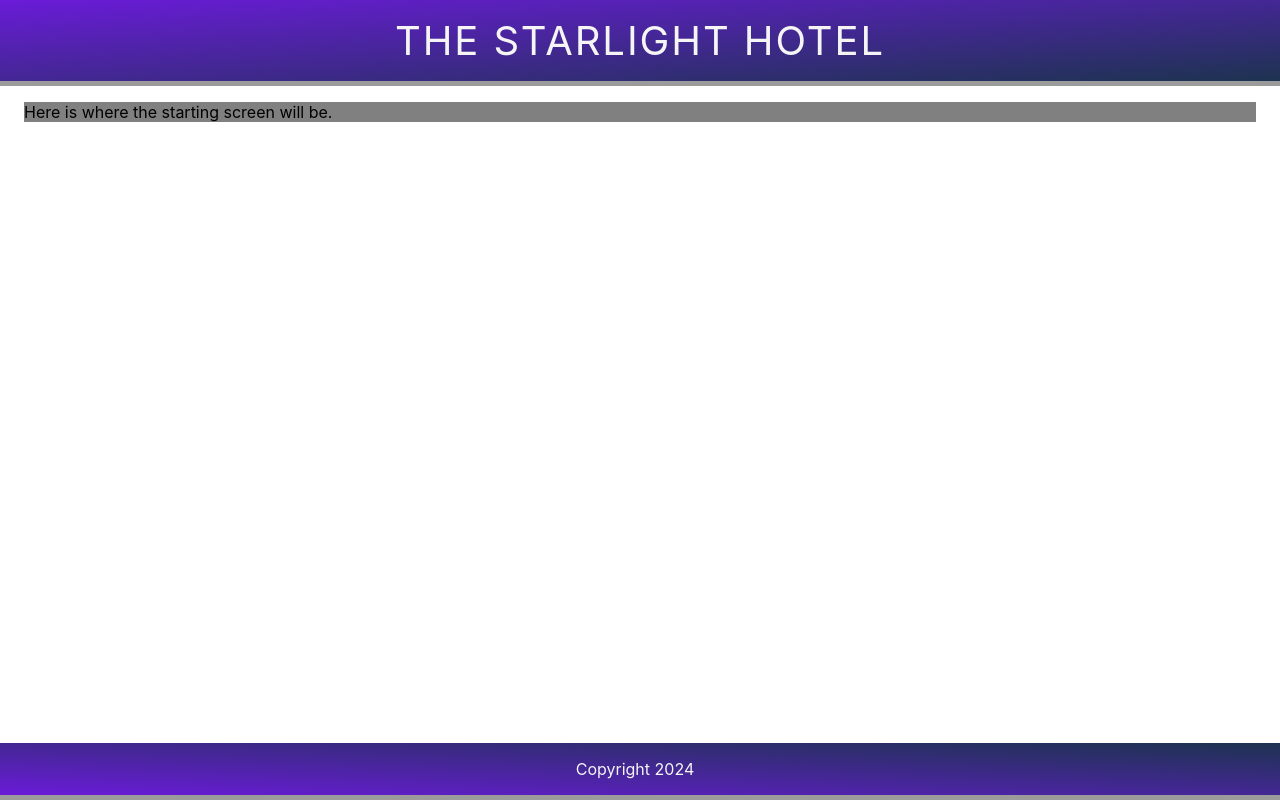
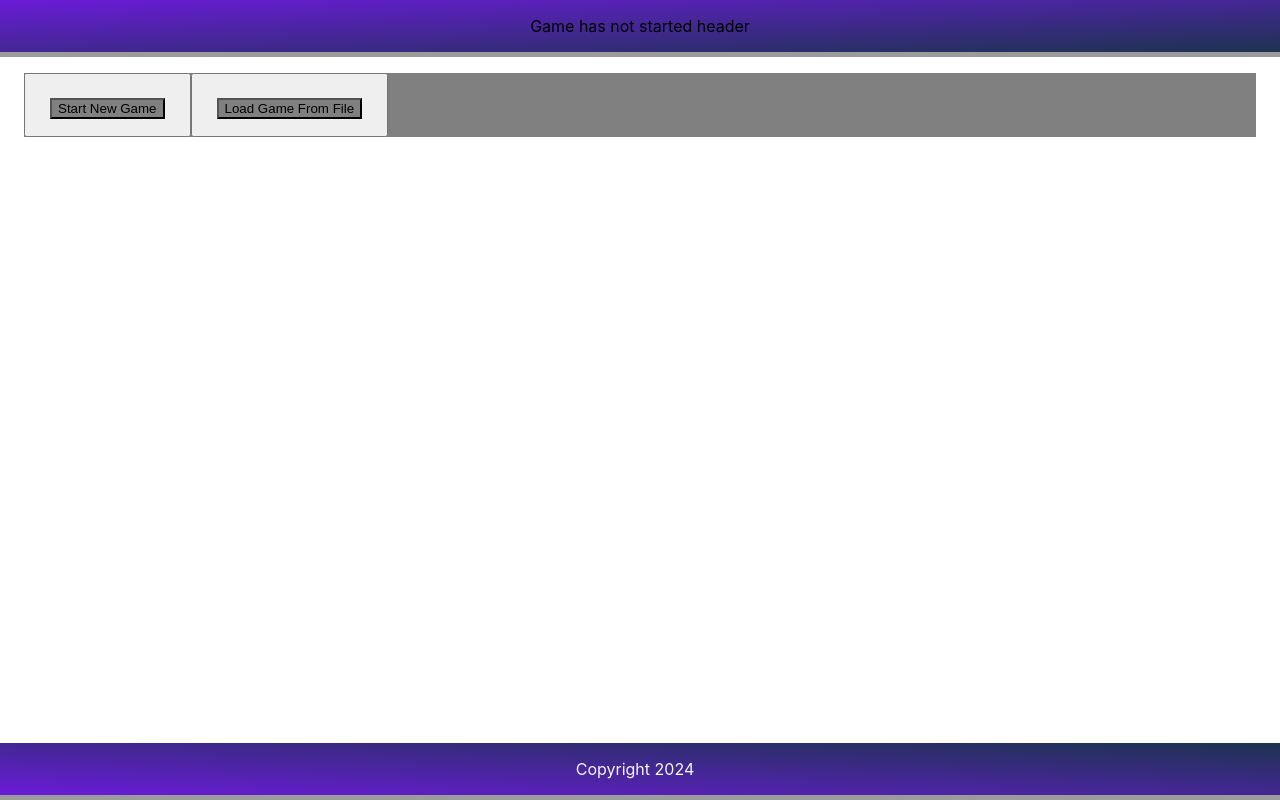
Before and after one commit to sdiener17/starlight-hotel, a React (Create React App) app: page / in a window 1280 px wide. Built offline with nearby package versions, Linux system fonts and the light colour scheme.

Commit message:
Added styled game button componenet and worked on game context and reducer

```diff
--- a/src/App.js
+++ b/src/App.js
@@ -1,4 +1,5 @@
 import logo from "./logo.svg";
+import { useState } from "react";
 import "./App.css";
 import styled from "styled-components";
 import { Route, Routes } from "react-router-dom";
@@ -8,10 +9,11 @@ import Footer from "./components/Footer.js";
 import Homepage from "./components/Homepage/Homepage.js";
 
 export default function App() {
+  const [gameStarted, setGameStarted] = useState(false);
   return (
     <PageWrapper>
       <DataProvider>
-        <Header />
+        <Header gameStarted={gameStarted} />
         <div>
           {/* <NavBar /> */}
           {/* <img src={logo} className="App-logo" alt="logo" /> */}
--- a/src/components/Header/Header.js
+++ b/src/components/Header/Header.js
@@ -4,17 +4,21 @@ import styled from "styled-components";
 import { useNavigate } from "react-router-dom";
 // import NavBar from "./NavBar";
 
-export default function Header() {
+export default function Header({ gameStarted }) {
   document.body.style.margin = 0;
   //const history = useNavigate();
 
   return (
     <PageWrapper>
-      <div className="headerMain">
-        {/* <img src={mainLogo} className="logo" alt="GURPS Book image"></img> */}
-        <div className="headerTitle">The Starlight Hotel</div>
-        {/* <NavBar /> */}
-      </div>
+      {gameStarted ? (
+        <div className="headerMain">
+          {/* <img src={mainLogo} className="logo" alt="GURPS Book image"></img> */}
+          <div className="headerTitle">The Starlight Hotel</div>
+          {/* <NavBar /> */}
+        </div>
+      ) : (
+        <div className="headerMain">Game has not started header</div>
+      )}
     </PageWrapper>
   );
 }
--- a/src/components/Homepage/Homepage.js
+++ b/src/components/Homepage/Homepage.js
@@ -1,17 +1,30 @@
 import React from "react";
 import { Link } from "react-router-dom";
 import styled from "styled-components";
+import StyledGameButton from "../StyledGameButton";
 
 export default function Homepage() {
   document.body.style.margin = 0;
-  //const history = useNavigate();
+  const handleNewGameClick = (e) => {
+    //do things
+  };
+  const handleLoadGameClick = (e) => {
+    //do things
+  };
 
   return (
     <PageWrapper>
       <div className="pageMain">
-        <div className="startNewGameOrLoadComponentHere">
-          Here is where the starting screen will be.
-        </div>
+        <StyledGameButton
+          buttonContent={"Start New Game"}
+          buttonDisabled={false}
+          handleButtonClick={handleNewGameClick}
+        />
+        <StyledGameButton
+          buttonContent={"Load Game From File"}
+          buttonDisabled={false}
+          handleButtonClick={handleLoadGameClick}
+        />
       </div>
     </PageWrapper>
   );
--- /dev/null
+++ b/src/components/StyledGameButton.js
@@ -0,0 +1,34 @@
+import React from "react";
+import styled from "styled-components";
+
+export default function StyledGameButton({
+  buttonContent,
+  buttonDisabled,
+  handleButtonClick,
+}) {
+  return (
+    <PageWrapper>
+      <button
+        className="gameButton"
+        disabled={buttonDisabled}
+        onClick={handleButtonClick}
+      >
+        {buttonContent}
+      </button>
+    </PageWrapper>
+  );
+}
+
+const PageWrapper = styled.button`
+  position: -webkit-sticky;
+  position: sticky;
+  top: 0;
+  padding: 1rem 1.5rem;
+  font-size: 1.5rem;
+  .gameButton {
+    background-color: gray;
+  }
+  .gameButton:hover {
+    background-color: red;
+  }
+`;
--- a/src/data/GameContext.js
+++ b/src/data/GameContext.js
@@ -54,7 +54,65 @@ function statsReducer(stats, action) {
 }
 
 const initialStats = [
-  { id: 0, text: "Philosopher’s Path", done: true },
-  { id: 1, text: "Visit the temple", done: false },
-  { id: 2, text: "Drink matcha", done: false },
+  { name: "playerTotalLevel", content: 0 },
+  { name: "currentEnergy", content: 50 },
+  { name: "sortingSpeed", content: 0 },
+  { name: "foldingAccuracy", content: 0 },
+  { name: "foldingSpeed", content: 0 },
+  { name: "stackingAbility", content: 0 },
+  { name: "orderProficiency", content: 0 },
+  { name: "machineWorkingProficiency", content: 0 },
+  { name: "linenLocationKnowledge", content: 0 },
+  { name: "strength", content: 0 },
+  { name: "popularity", content: 0 },
+  { name: "agility", content: 0 },
+  { name: "stamina", content: 0 },
+  { name: "stealth", content: 0 },
+  { name: "canSorthWashcloths", content: 0 },
+  { name: "canFoldTablecloths", content: 0 },
+  { name: "canFoldTowels", content: 0 },
+  { name: "canDistinguishTowels", content: 0 },
+  { name: "canDistinguishBedding", content: 0 },
+  { name: "canDistinguishTablecloths", content: 0 },
+  { name: "canFillDiningOrders", content: 0 },
+  { name: "canFillHousingOrders", content: 0 },
+  { name: "canFillOutPaperwork", content: 0 },
+  { name: "canBlendInAsHouseKeeperPublicArea", content: 0 },
+  { name: "canBlendInAsHouseKeeperRoomService", content: 0 },
+  { name: "canBlendInAsServer", content: 0 },
+  { name: "canBlendInAsMember", content: 0 },
+  { name: "knowsRichard", content: 0 },
+  { name: "knowsDarla", content: 0 },
+  { name: "knowsLinenLady", content: 0 },
+  { name: "knowsEve", content: 0 },
+  { name: "knowsFranc", content: 0 },
+  { name: "knowsLenora", content: 0 },
+  { name: "knowsMaria", content: 0 },
+  { name: "knowsBrenna", content: 0 },
+  { name: "isAvailableRichard", content: 1 },
+  { name: "isAvailableDarla", content: 1 },
+  { name: "isAvailableLinenLady", content: 1 },
+  { name: "isAvailableEve", content: 1 },
+  { name: "isAvailableFranc", content: 1 },
+  { name: "isAvailableLenora", content: 1 },
+  { name: "isAvailableMaria", content: 1 },
+  { name: "isAvailableBrenna", content: 1 },
+  { name: "unlockedLaundryOffice", content: 0 },
+  { name: "unlockedUniformOffice", content: 0 },
+  { name: "unlockedMainOffice", content: 0 },
+  { name: "unlockedHouseSeafoam", content: 0 },
+  { name: "unlockedHouseStarfish", content: 0 },
+  { name: "unlockedHousePearl", content: 0 },
+  { name: "unlockedHouseShark", content: 0 },
+  { name: "unlockedHouseGeorge", content: 0 },
+  { name: "unlockedMainHotel", content: 0 },
+  { name: "unlockedDiningRoom", content: 0 },
+  { name: "unlockedKitchen", content: 0 },
+  { name: "unlockedGolfCartGarage", content: 0 },
+  { name: "unlockedGolfCourse", content: 0 },
+  { name: "totalWashclothsSorted", content: 0 },
+  { name: "totalTableclothsFolded", content: 0 },
+  { name: "totalLargeTowelsFolded", content: 0 },
+  { name: "totalSmallTowelsFolded", content: 0 },
+  { name: "totalOrdersFilled", content: 0 },
 ];
```
Also changed, not shown: src/components/Gamepage/Gamepage.js (added).
